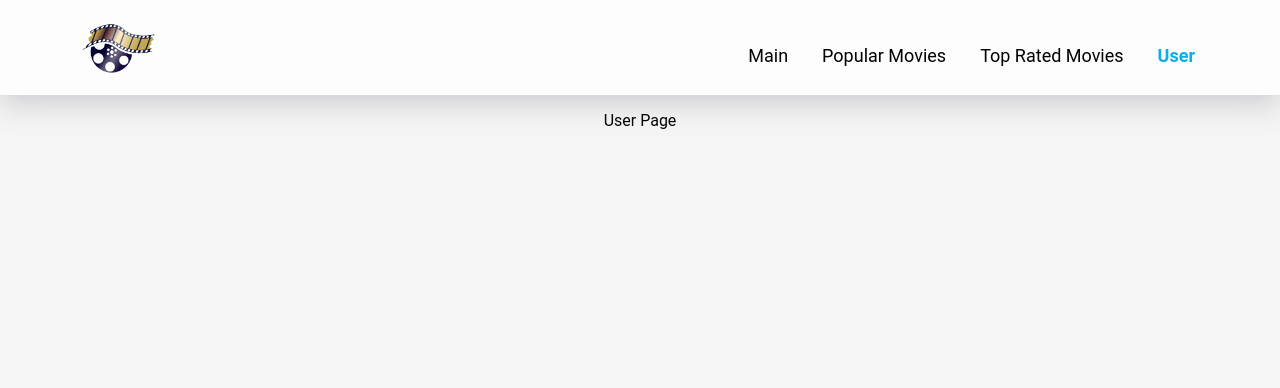
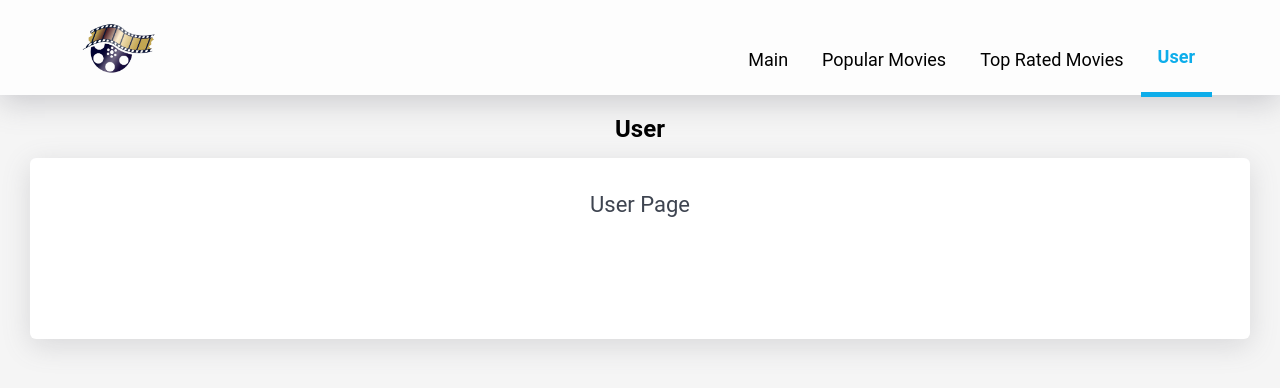
Before and after one commit to komangTeguhB/movieweb, a React (Create React App) app: page /user in a window 1280 px wide. Shown: the top 388 px of the page. Built offline with nearby package versions, Linux system fonts and the light colour scheme.

Commit message:
fix responsiveness

```diff
--- a/src/colors.ts
+++ b/src/colors.ts
@@ -6,4 +6,7 @@ export const colors = {
     darkText: "#707882",
     error: "#BD0202",
     lightGrey:"#F4F4F4",
+    blueActive: "#0DADEA",
+    black: "#000000",
+    whiteNav: "#fdfdfdfa"
   };
--- a/src/components/Movies/moviesStyles.ts
+++ b/src/components/Movies/moviesStyles.ts
@@ -9,9 +9,10 @@ export const StyledMoviesContainer = styled.div`
     font-family: "Roboto";
     font-style: normal;
     color: ${colors.blackhole};
+    flex-wrap: wrap;
 
     .content-container {
-            width: 100%;
+            flex: 100%;
             padding-top: 15px;
             padding-left: 30px;
             padding-right: 30px;
--- a/src/components/Navigation/RightNav.tsx
+++ b/src/components/Navigation/RightNav.tsx
@@ -1,6 +1,7 @@
 import { NavLink } from "react-router-dom";
 import * as styled from './styles';
 import Logo from '../../assets/logo.png';
+import { colors } from "../../colors";
 
 
 type Props = {
@@ -8,6 +9,11 @@ type Props = {
 }
 
 function RightNav(props: Props) {
+  const activeStyle = {
+    fontWeight: "bold",
+    color: colors.blueActive,
+    borderBottom: `5px solid ${colors.blueActive}`
+  }
   return (
     <>
       <styled.Ul open={props.open}>
@@ -17,10 +23,7 @@ function RightNav(props: Props) {
             style={
                 ({isActive}) => (
                 isActive
-                ? {
-                    fontWeight: "bold",
-                    color: "#0DADEA"
-                }
+                ? activeStyle
                 :{}
                 )
             }
@@ -31,10 +34,7 @@ function RightNav(props: Props) {
             style={
                 ({isActive}) => (
                 isActive
-                ? {
-                    fontWeight: "bold",
-                    color: "#0DADEA"
-                }
+                ? activeStyle
                 :{}
                 )
             }
@@ -45,10 +45,7 @@ function RightNav(props: Props) {
           style={
                 ({isActive}) => (
                 isActive
-                ? {
-                    fontWeight: "bold",
-                    color: "#0DADEA"
-                }
+                ? activeStyle
                 :{}
                 )
             }
@@ -59,10 +56,7 @@ function RightNav(props: Props) {
           style={
                 ({isActive}) => (
                 isActive
-                ? {
-                    fontWeight: "bold",
-                    color: "#0DADEA"
-                }
+                ? activeStyle
                 :{}
                 )
             }
--- a/src/components/Navigation/styles.ts
+++ b/src/components/Navigation/styles.ts
@@ -1,5 +1,5 @@
 import styled from 'styled-components';
-
+import { colors } from "../../colors";
 interface INav {
   open: boolean;
   href?: string;
@@ -22,7 +22,7 @@ export const StyledBurger = styled.div<INav>`
   div {
     width: 2rem;
     height: 0.25rem;
-    background-color: ${(props) => props.open ? '#000' : '#000'};
+    background-color: ${(props) => props.open ? `${colors.black}` : `${colors.black}`};
     border-radius: 10px;
     transform-origin: 1px;
     transition: all 0.3s linear;
@@ -44,12 +44,17 @@ export const Nav = styled.nav`
   height: 100%;
   display: flex;
   justify-content: space-between;
-  background-color: #fdfdfdfa;
+  background-color: ${colors.whiteNav};
   align-items: center;
   position: relative;
   box-shadow: rgba(100, 100, 111, 0.3) 0px 7px 29px 0px;
+
   @media (max-width: 678px) {
-    width: 100vw;
+    width: 153vw;
+  }
+
+  @media (max-width: 414px) {
+    width: 146vw;
   }
 
   span {
@@ -76,17 +81,17 @@ export const Ul = styled.ul<INav>`
   margin-top: 0px;
   align-items: center;
   font-size: 18px;
-  height: 110px;
+  height: 118px;
   margin-left: 20px;
 
   a {
     text-decoration: none;
     text-transform: none;
-    color: #000;
+    color: ${colors.black};
     cursor: pointer;
     padding: 7px;
     &:hover {
-      color: #0DADEA;
+      color: ${colors.blueActive};
     }
   }
 
@@ -96,7 +101,7 @@ export const Ul = styled.ul<INav>`
 
   @media (max-width: 768px) {
     flex-flow: column nowrap;
-    background-color: #fdfdfdfa;
+    background-color: ${colors.whiteNav};
     position: fixed;
     transform: ${(props) => props.open ? 'translateX(0)' : 'translateX(100%)'};
     top: -16px;
@@ -109,11 +114,11 @@ export const Ul = styled.ul<INav>`
     justify-content: normal;
 
     li {
-      color: #000;
+      color: ${colors.black};
       margin-right: 34px;
 
       &:hover {
-        color: #0DADEA;
+        color: ${colors.blueActive};
       }
     }
   }
--- a/src/pages/Detail.Page.tsx
+++ b/src/pages/Detail.Page.tsx
@@ -1,6 +1,6 @@
 import { useContext, useEffect, useState } from "react";
 import { useParams } from "react-router-dom";
-import { StyledDetailMovieContainer } from "../styles/StyledContentContainer";
+import { StyledCommonContainer } from "../styles/StyledContentContainer";
 import loadingIndicator from "./../assets/loading_icon.gif";
 import backdropBroken from "./../assets/backdrop_broken.jpg";
 import api from "./../api";
@@ -71,7 +71,7 @@ export default function Detail() {
     return (
         <>
         <h2 style={{marginBottom: "0px"}}>Movie Detail</h2>
-        <StyledDetailMovieContainer>
+        <StyledCommonContainer>
                 <div className="page-container">
                     <div className="content-container">
                         <div className="shadow-box">
@@ -133,7 +133,7 @@ export default function Detail() {
                         </div>
                     </div>
                 </div>
-        </StyledDetailMovieContainer>
+        </StyledCommonContainer>
         </>
     )
 }
--- a/src/pages/User.Page.tsx
+++ b/src/pages/User.Page.tsx
@@ -1,8 +1,10 @@
-import { StyledContentContainer } from "../styles/StyledContentContainer"
+import { StyledCommonContainer } from "../styles/StyledContentContainer"
 
 export default function User() {
     return (
-        <StyledContentContainer>
+        <>
+        <h2 style={{marginBottom: "0px"}}>User</h2>
+        <StyledCommonContainer>
             <div className="page-container">
                 <div className="content-container">
                     <div className="shadow-box">
@@ -10,6 +12,7 @@ export default function User() {
                     </div>
                 </div>
             </div>
-        </StyledContentContainer>
+        </StyledCommonContainer>
+        </>
     )
 }
--- a/src/styles/StyledContentContainer.ts
+++ b/src/styles/StyledContentContainer.ts
@@ -2,8 +2,12 @@ import styled from "styled-components";
 import { colors } from "../colors";
 
 export const StyledContentContainer = styled.div`
+font-family: "Roboto";
+font-style: normal;
+
 .top-filter-container {
     padding: 30px;
+    padding-top: 0px;
     padding-bottom: 0px;
     display: flex;
     flex-wrap: wrap;
@@ -12,6 +16,7 @@ export const StyledContentContainer = styled.div`
     .button-filters {
         flex: 10%;
         text-align: right;
+        padding-top: 30px;
 
         .topRated-btn-style {
                 min-width: 120px;
@@ -54,6 +59,7 @@ export const StyledContentContainer = styled.div`
 
     .input-filters {
         flex: 52%;
+        padding-top: 30px;
 
         .search-btn-style {
                 min-width: 120px;
@@ -80,18 +86,19 @@ export const StyledContentContainer = styled.div`
 }
 `;
 
-export const StyledDetailMovieContainer = styled.div`
+export const StyledCommonContainer = styled.div`
 .page-container {
     width: 100%;
     height: auto;
     display: flex;
+    flex: wrap;
     font-family: "Roboto";
     font-style: normal;
     font-size: 22px;
     color: ${colors.blackhole};
 
     .content-container {
-            width: 100%;
+            flex: 100%;
             padding-top: 15px;
             padding-left: 30px;
             padding-right: 30px;
```
